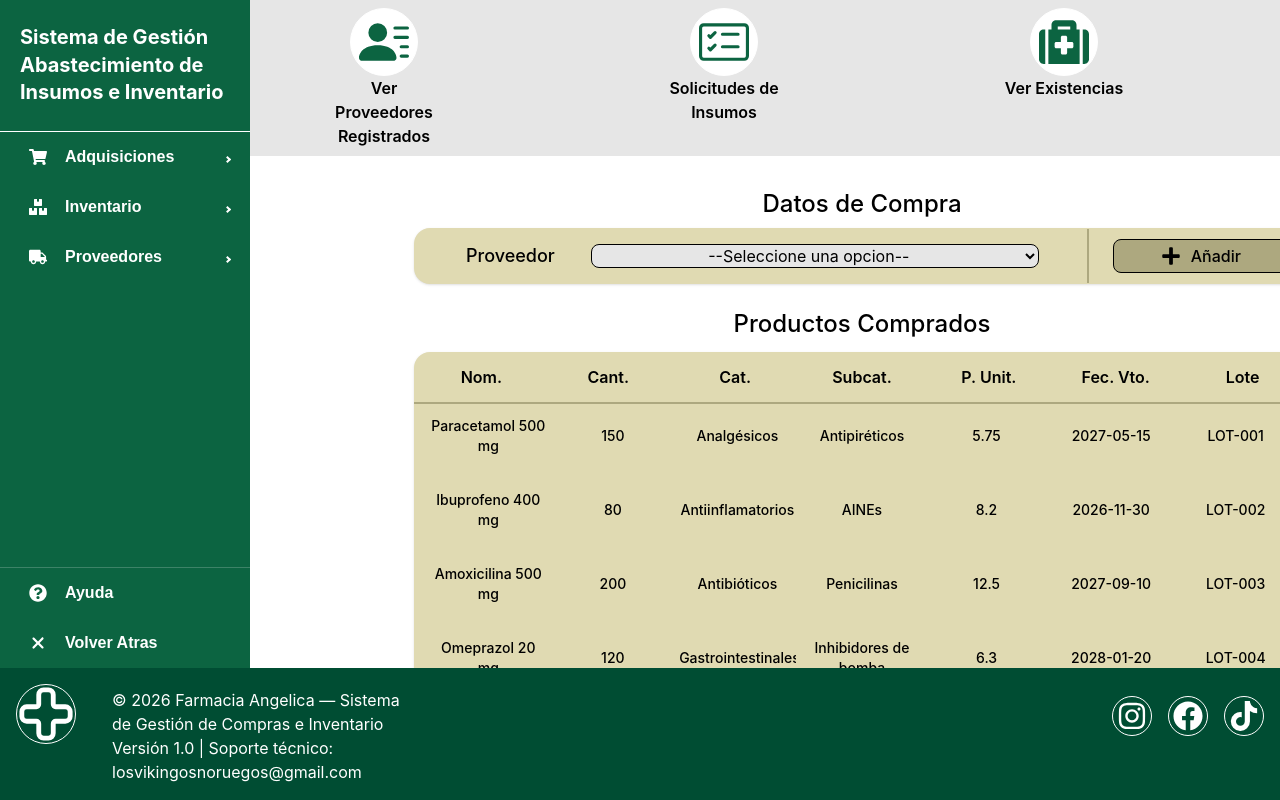
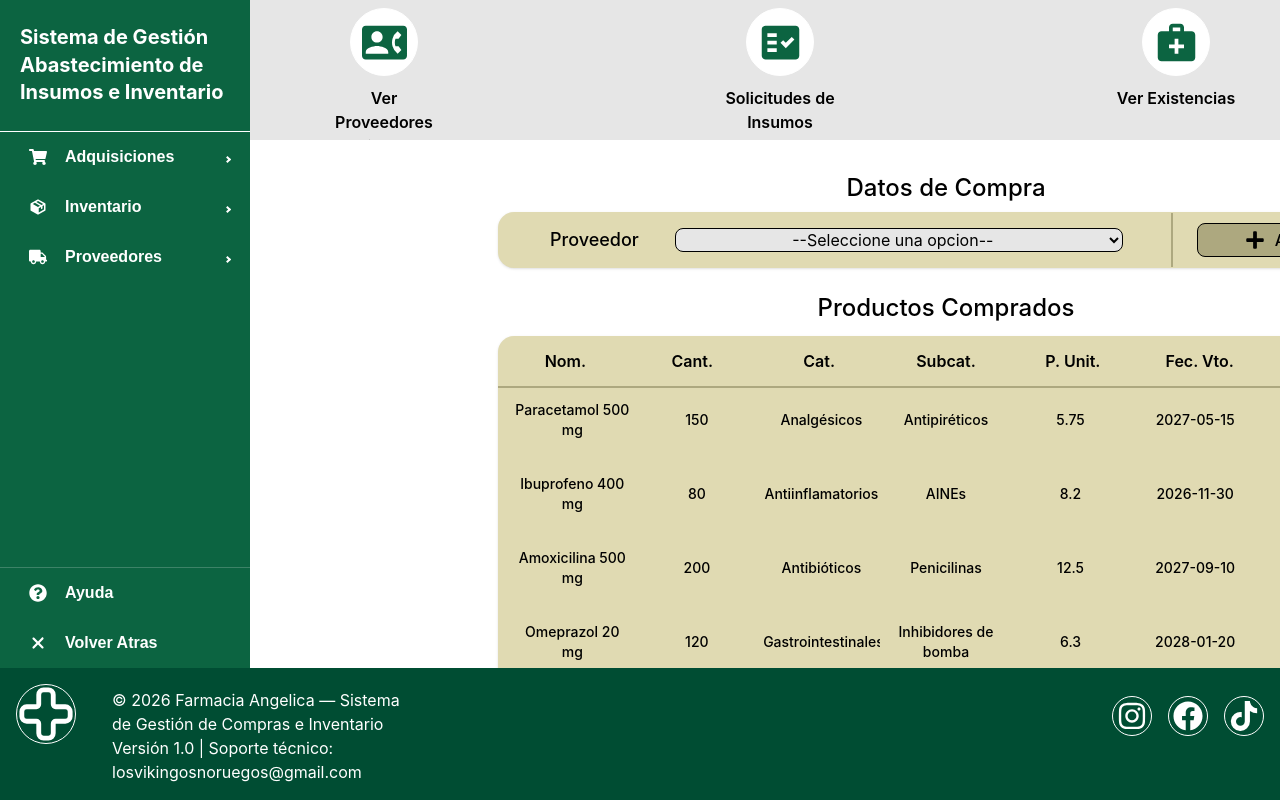
Before and after one commit to gg1700/Sistema-Farmacias-Independientes-Frontend, a React (Vite) app: page /test in a window 1280 px wide. Built offline with nearby package versions, Linux system fonts and the light colour scheme.

Commit message:
feat: update Header and Sidebar components with new icons and improved hover effects

```diff
--- a/src/components/layouts/Header.tsx
+++ b/src/components/layouts/Header.tsx
@@ -1,29 +1,31 @@
-import { BsPersonLinesFill, BsCardChecklist } from 'react-icons/bs';
-import { FaMedkit, FaShapes } from 'react-icons/fa';
+import { MdContactPhone } from "react-icons/md";
+import { MdFactCheck } from "react-icons/md";
+import { MdMedicalServices } from "react-icons/md";
+import { MdCategory } from "react-icons/md";
 
 const styles={
-    button:"flex w-17 h-17 border border-white rounded-full items-center justify-center bg-background p-2 m-auto text-primary",
-    div:"w-35 p-2",
-    text:"text-center font-semibold text-first"
+    button:"flex w-17 h-17 border border-white rounded-full items-center justify-center bg-background p-2 m-auto text-primary hover:scale-110 hover:text-black hover:bg-[#82d9b6] hover:cursor-pointer transition-transform",
+    div:"w-35 p-2 h-35",
+    text:"text-center font-semibold text-first py-2.5 hover:underline hover:scale-105 hover:text-primary hover:cursor-pointer transition-transform"
 }
 
 function Header(){
     return(
-        <div className="bg-secondary/100 flex gap-50">
+        <div className="bg-secondary/100 flex gap-64">
             <div className={`${styles.div}  ml-16`}>
-                <button className={styles.button}>< BsPersonLinesFill size={50}/></button>
+                <button className={styles.button}><MdContactPhone size={45}/></button>
                 <p className={styles.text}>Ver Proveedores Registrados</p>
             </div>
             <div className={styles.div}>
-                <button className={styles.button}><BsCardChecklist size={50}/></button>
+                <button className={styles.button}><MdFactCheck size={45}/></button>
                 <p className={styles.text}>Solicitudes de Insumos</p>
             </div>
             <div className={styles.div}>
-                <button className={styles.button}><FaMedkit size={50}/></button>
+                <button className={styles.button}><MdMedicalServices size={45}/></button>
                 <p className={styles.text}>Ver Existencias</p>
             </div>
             <div className={styles.div}>
-                <button className={styles.button}><FaShapes size={50}/></button>
+                <button className={styles.button}><MdCategory size={45}/></button>
                 <p className={styles.text}>Categorias de Insumos</p>
             </div>
         </div>
--- a/src/components/layouts/Sidebar.tsx
+++ b/src/components/layouts/Sidebar.tsx
@@ -1,6 +1,7 @@
 import { useState } from 'react';
 import { Link } from 'react-router-dom';
 import { Sidebar, Menu, MenuItem, SubMenu } from 'react-pro-sidebar';
+import { BiSolidPackage } from "react-icons/bi";
 import { FaShoppingCart, FaBoxes, FaTruck, FaQuestionCircle } from 'react-icons/fa';
 import { FaXmark } from 'react-icons/fa6';
 
@@ -33,6 +34,9 @@ const menuItemStyles = {
     SubMenuExpandIcon: {
         color: 'var(--color-background)',
     },
+    MenuItem: {
+        hover: 'hover:underline hover:scale-105 transition-transform'
+    }
 }
 
 const helpMenuItemStyles = {
@@ -47,6 +51,7 @@ const helpMenuItemStyles = {
     },
     icon: {
         color: 'var(--color-background)',
+        exit: 'hover:rotate-90'
     },
 }
 
@@ -82,19 +87,19 @@ function SidebarOptions() {
                         open={openSubMenu === 'adquisiciones'}
                         onOpenChange={(isOpen) => handleSubMenuToggle('adquisiciones', isOpen)}
                     >
-                        <MenuItem icon={<BulletPoint />}> Registro </MenuItem>
-                        <MenuItem icon={<BulletPoint />}> Visualizar </MenuItem>
-                        <MenuItem icon={<BulletPoint />}> Reporte </MenuItem>
+                        <MenuItem className={menuItemStyles.MenuItem.hover} icon={<BulletPoint />}> Registro </MenuItem>
+                        <MenuItem className={menuItemStyles.MenuItem.hover} icon={<BulletPoint />}> Visualizar </MenuItem>
+                        <MenuItem className={menuItemStyles.MenuItem.hover} icon={<BulletPoint />}> Reporte </MenuItem>
                     </SubMenu>
 
                     <SubMenu
                         label="Inventario"
-                        icon={<FaBoxes size={18} />}
+                        icon={<BiSolidPackage size={18} />}
                         open={openSubMenu === 'inventario'}
                         onOpenChange={(isOpen) => handleSubMenuToggle('inventario', isOpen)}
                     >
-                        <MenuItem icon={<BulletPoint />}> Categorias </MenuItem>
-                        <MenuItem icon={<BulletPoint />}> Solicitud </MenuItem>
+                        <MenuItem className={menuItemStyles.MenuItem.hover} icon={<BulletPoint />}> Categorias </MenuItem>
+                        <MenuItem className={menuItemStyles.MenuItem.hover} icon={<BulletPoint />}> Solicitud </MenuItem>
                     </SubMenu>
 
                     <SubMenu
@@ -103,14 +108,14 @@ function SidebarOptions() {
                         open={openSubMenu === 'proveedores'}
                         onOpenChange={(isOpen) => handleSubMenuToggle('proveedores', isOpen)}
                     >
-                        <MenuItem icon={<BulletPoint />}> Gestionar </MenuItem>
+                        <MenuItem className={menuItemStyles.MenuItem.hover} icon={<BulletPoint />}> Gestionar </MenuItem>
                     </SubMenu>
                 </Menu>
 
                 <div className={styles.helpContainer}>
                     <Menu menuItemStyles={helpMenuItemStyles}>
-                        <MenuItem icon={<FaQuestionCircle size={18} />} component={<Link to="help" />}> Ayuda </MenuItem>
-                        <MenuItem icon={<FaXmark size={18} />}> Volver Atras </MenuItem>
+                        <MenuItem className={menuItemStyles.MenuItem.hover} icon={<FaQuestionCircle size={18} />} component={<Link to="help" />}> Ayuda </MenuItem>
+                        <MenuItem className={menuItemStyles.MenuItem.hover} icon={<FaXmark className={helpMenuItemStyles.icon.exit} size={18} />}> Volver Atras </MenuItem>
                     </Menu>
                 </div>
             </div>
--- a/src/components/ui/ActionButton.tsx
+++ b/src/components/ui/ActionButton.tsx
@@ -6,13 +6,13 @@ function ActionButton({ bgColor, hoverColor, IconName, action, clickAction }: Ac
 
   return (
     <button className={`flex items-center justify-center h-6 w-44 gap-2.5 px-5 py-4 m-2 rounded-lg
-    border border-black hover:scale-105 transition-transform`}
+    border border-black hover:scale-105 hover:cursor-pointer transition-transform`}
     style={{ backgroundColor: hover ? hoverColor : bgColor }}
     onMouseEnter={() => setHover(true)}
     onMouseLeave={() => setHover(false)}
     onClick={clickAction}>
-      <IconName size={20} color={"#000000"}></IconName>
-      <label className="text-black text-center font-medium">{action}</label>
+      <IconName size={20} color={"#000000"} className={"hover:cursor-pointer"}></IconName>
+      <label className="text-black text-center font-medium hover:cursor-pointer">{action}</label>
     </button>
   );
 }
```
